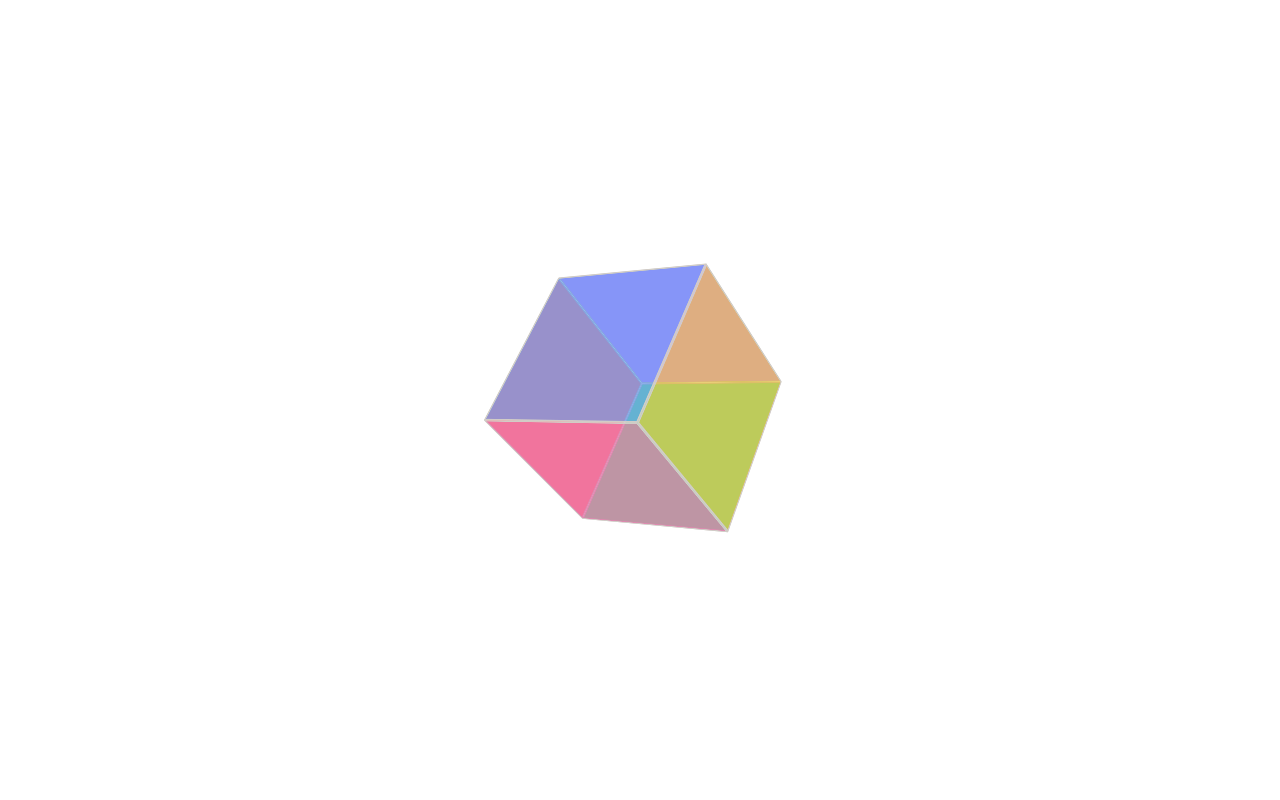
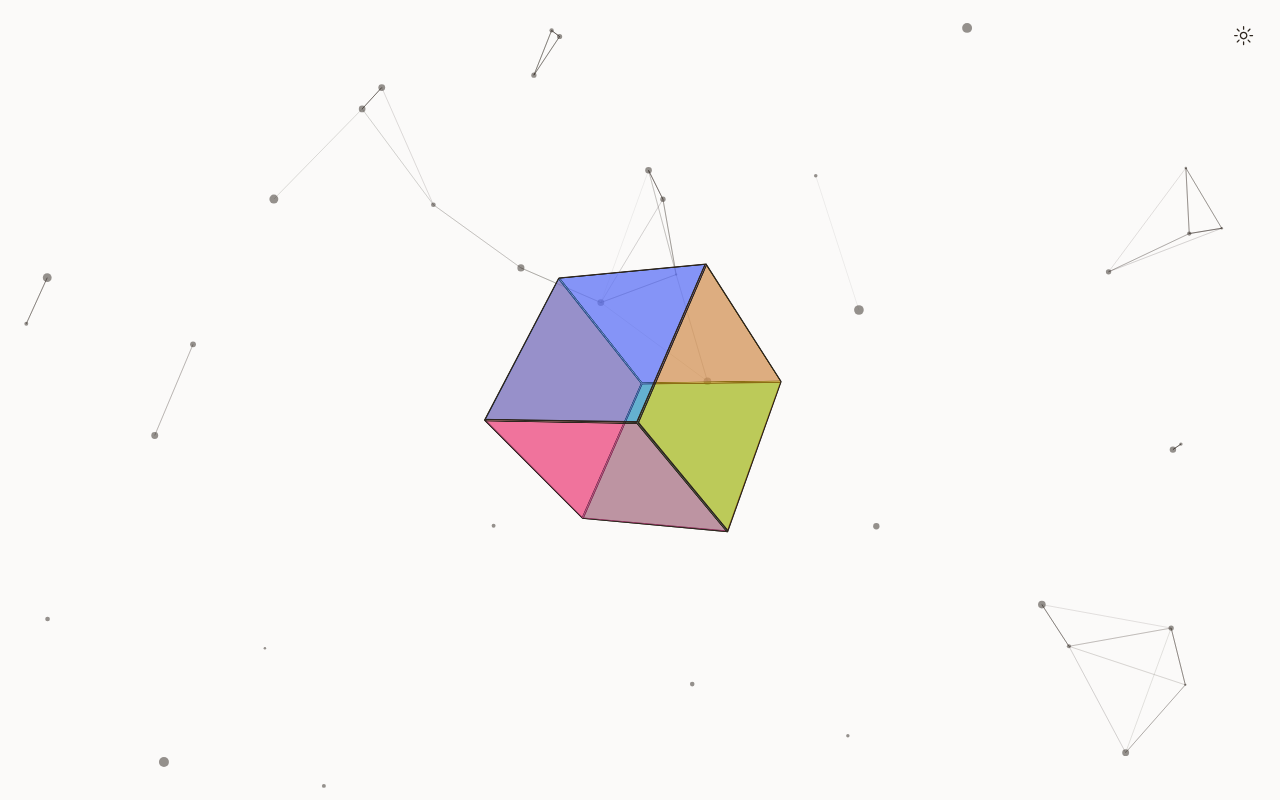
Before and after one commit to DrewJohnsonGT/cubic-insights, a Next.js app: page / in a window 1280 px wide. Built offline with nearby package versions, Linux system fonts and the light colour scheme.

Commit message:
Adding particles and integrating with theme

```diff
--- a/package.json
+++ b/package.json
@@ -15,6 +15,9 @@
   },
   "dependencies": {
     "@radix-ui/react-slot": "^1.1.1",
+    "@tsparticles/engine": "^3.8.1",
+    "@tsparticles/react": "^3.0.0",
+    "@tsparticles/slim": "^3.8.1",
     "class-variance-authority": "^0.7.1",
     "clsx": "^2.1.1",
     "next": "^15.1.6",
--- a/src/app/layout.tsx
+++ b/src/app/layout.tsx
@@ -23,7 +23,9 @@ export default function RootLayout({
   return (
     <html lang="en" className={`${dmSans.variable}`} suppressHydrationWarning>
       <body>
-        <NextThemesProvider attribute="class">{children}</NextThemesProvider>
+        <NextThemesProvider attribute="class" disableTransitionOnChange>
+          {children}
+        </NextThemesProvider>
       </body>
     </html>
   );
--- a/src/app/page.tsx
+++ b/src/app/page.tsx
@@ -1,9 +1,17 @@
 import { Cube } from '~/components/Cube';
+import { ParticleBackground } from '~/components/ParticleBackground';
+import { ThemeToggle } from '~/components/ThemeToggle';
 
 export default function HomePage() {
   return (
-    <div className="flex h-screen w-screen items-center justify-center">
-      <Cube />
+    <div className="relative h-screen w-screen">
+      <div className="absolute right-4 top-4 z-10">
+        <ThemeToggle />
+      </div>
+      <div className="flex size-full items-center justify-center">
+        <ParticleBackground />
+        <Cube />
+      </div>
     </div>
   );
 }
--- a/src/components/Cube.tsx
+++ b/src/components/Cube.tsx
@@ -40,7 +40,7 @@ export const Cube = () => {
           <div
             key={position}
             className={clsx(
-              'absolute flex h-[var(--cubeSize)] w-[var(--cubeSize)] items-center justify-center border-2 border-border',
+              'absolute flex h-[var(--cubeSize)] w-[var(--cubeSize)] items-center justify-center border-2 border-foreground',
               sideClasses[position as keyof typeof sideClasses],
             )}
           />
--- /dev/null
+++ b/src/components/ParticleBackground.tsx
@@ -0,0 +1,112 @@
+'use client';
+
+import { useEffect, useMemo, useState } from 'react';
+import Particles, { initParticlesEngine } from '@tsparticles/react';
+import { loadSlim } from '@tsparticles/slim';
+import { useTheme } from 'next-themes';
+
+export const ParticleBackground = () => {
+  const { resolvedTheme } = useTheme();
+
+  const [init, setInit] = useState(false);
+  const [foreground, setForeground] = useState<string>('#2B261F');
+  const [background, setBackground] = useState<string>('#FAF8F5');
+
+  // Load tsparticles engine once
+  useEffect(() => {
+    initParticlesEngine(async (engine) => {
+      await loadSlim(engine);
+    }).then(() => {
+      setInit(true);
+    });
+  }, []);
+
+  // Update the CSS colors when the theme changes.
+  useEffect(() => {
+    requestAnimationFrame(() => {
+      const computedStyle = getComputedStyle(document.documentElement);
+      const fgValue = computedStyle.getPropertyValue('--foreground').trim();
+      const bgValue = computedStyle.getPropertyValue('--background').trim();
+
+      setForeground(`hsl(${fgValue})`);
+      setBackground(`hsl(${bgValue})`);
+    });
+  }, [resolvedTheme]);
+
+  const options = useMemo(
+    () => ({
+      background: {
+        color: {
+          value: background,
+        },
+      },
+      fpsLimit: 120,
+      interactivity: {
+        events: {
+          onClick: {
+            enable: true,
+            mode: 'push',
+          },
+          onHover: {
+            enable: true,
+            mode: 'repulse',
+          },
+        },
+        modes: {
+          push: {
+            quantity: 4,
+          },
+          repulse: {
+            distance: 200,
+            duration: 0.8,
+          },
+        },
+      },
+      particles: {
+        color: {
+          value: foreground,
+        },
+        links: {
+          color: foreground,
+          distance: 150,
+          enable: true,
+          opacity: 0.5,
+          width: 1,
+        },
+        move: {
+          direction: 'none' as const,
+          enable: true,
+          outModes: {
+            default: 'bounce' as const,
+          },
+          random: false,
+          speed: 6,
+          straight: false,
+        },
+        number: {
+          density: {
+            enable: true,
+          },
+          value: 80,
+        },
+        opacity: {
+          value: 0.5,
+        },
+        shape: {
+          type: 'circle',
+        },
+        size: {
+          value: { min: 1, max: 5 },
+        },
+      },
+      detectRetina: true,
+    }),
+    [foreground, background],
+  );
+
+  if (init) {
+    return <Particles id="tsparticles" options={options} />;
+  }
+
+  return null;
+};
```
Also changed, not shown: 1 other file (tests, documents, lock files or other folders).
